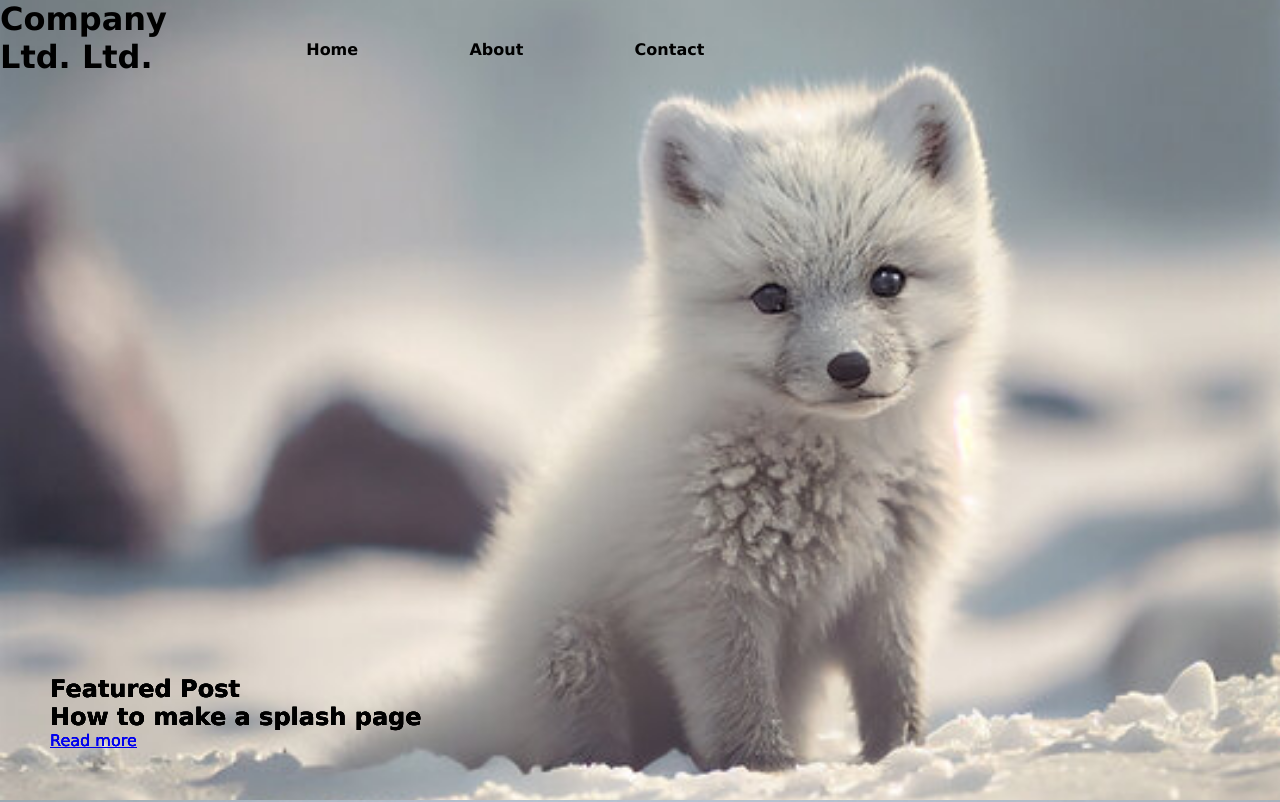
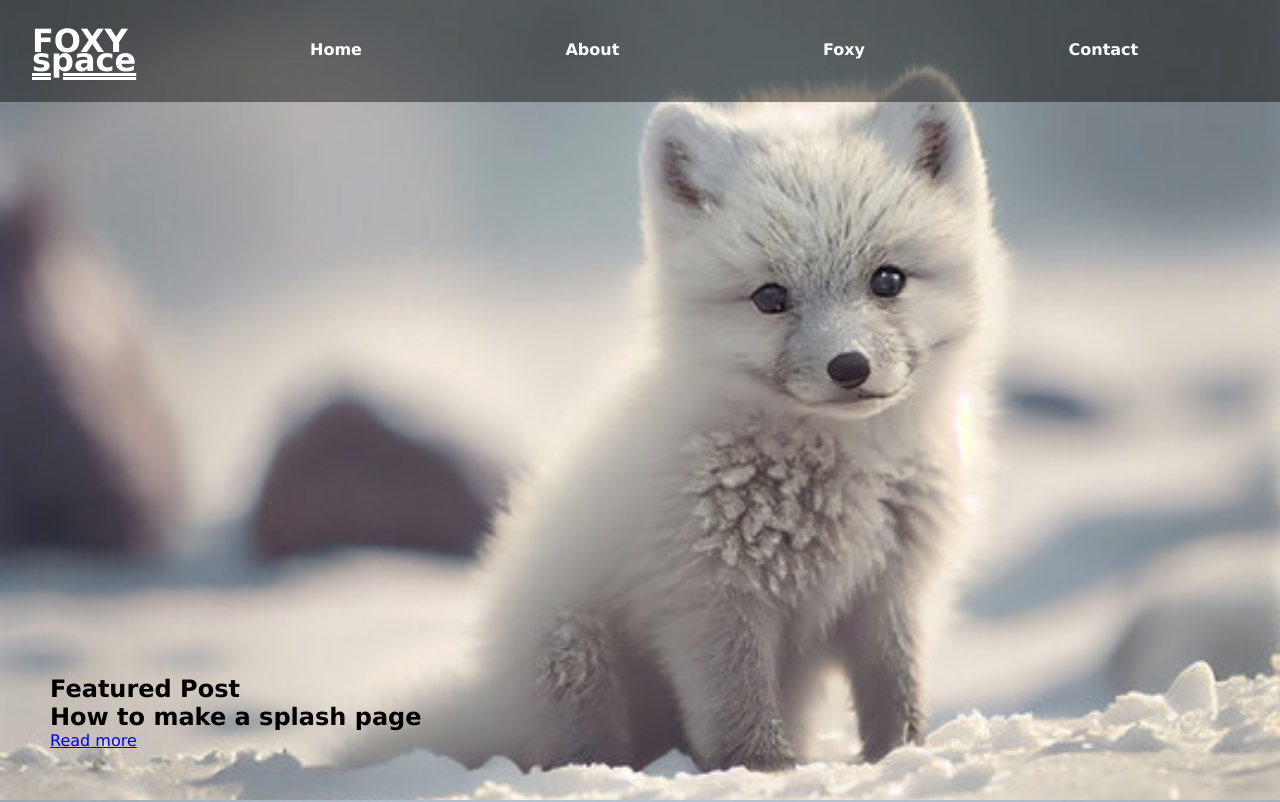
Before and after one commit to Glade3796/build-out-the-website, a plain HTML site: page index.html in a window 1280 px wide. Shown: the top 802 px of the page. Drawn offline with Linux system fonts and the light colour scheme.

Commit message:
fixed nav bar, added logo, gone rogue, screw the designers
exit

```diff
--- a/index.html
+++ b/index.html
@@ -10,14 +10,18 @@
   </head>
   <body>
     <header id="header" class="header">
-      <h1>Company Ltd. Ltd.</h1>
+      <div class="logo">
+        <h1>FOXY</h1>
+        <h1 class="underline">space</h1>
+      </div>
       <nav>
-        <a href="#">Home</a>
-        <a href="#">About</a>
-        <a href="#">Contact</a>
+        <a href="#top">Home</a>
+        <a href="#about">About</a>
+        <a href="#foxy">Foxy</a>
+        <a href="#contact">Contact</a>
       </nav>
     </header>
-    <main>
+    <main id="top">
       <section class="feature fox-cub">
         <div class="title">
           <h2>Featured Post</h2>
@@ -25,22 +29,21 @@
           <a href="#">Read more</a>
         </div>
       </section>
-      <section class="feature fox-blur">
+      <section id="about" class="feature fox-blur">
+        <div class="title">
+          <h2>About</h2>
+          <h1>Space is cool, but... also... FOXES!</h1>
+          <a href="#">Read more</a>
+        </div>
+      </section>
+      <section id="foxy" class="feature fox-grainy">
         <div class="title">
           <h2>Featured Post</h2>
           <h1>How to make a splash page</h1>
           <a href="#">Read more</a>
         </div>
       </section>
-    </section>
-    <section class="feature fox-grainy">
-      <div class="title">
-        <h2>Featured Post</h2>
-        <h1>How to make a splash page</h1>
-        <a href="#">Read more</a>
-      </div>
-    </section>
-      <section class="feature fox-nap">
+      <section id="contact" class="feature fox-nap">
         <div class="title">
           <h2>Featured Post</h2>
           <h1>How to make a splash page</h1>
--- a/style.css
+++ b/style.css
@@ -10,7 +10,27 @@ html {
 .header {
   position: fixed;
   display: flex;
-  width: 100vh;
+  width: 100%;
+  background-color: rgba(0, 0, 0, 0.433);
+  color: white;
+  z-index: 1;
+}
+.header h1 {
+  padding: 0.5rem;
+  padding: 0;
+  line-height: 1.2rem;
+}
+.underline {
+  text-decoration: underline;
+  text-decoration-style: double;
+}
+.logo {
+  margin: 0;
+  /* display: flex; */
+  /* align-items: center; */
+  /* justify-content: center; */
+  padding: 1rem;
+  margin: 1rem;
 }
 nav {
   display: flex;
@@ -20,12 +40,16 @@ nav {
 }
 nav a {
   text-decoration: none;
-  color: black;
+  color: white;
   font-weight: bold;
+}
+nav a:hover {
+  text-decoration: underline;
+  text-decoration-style: double;
 }
 .feature {
   height: 100vh;
-
+  position: relative;
   background-size: cover;
   background-position: center center;
 }
```
Also changed, not shown: 1 other file.
